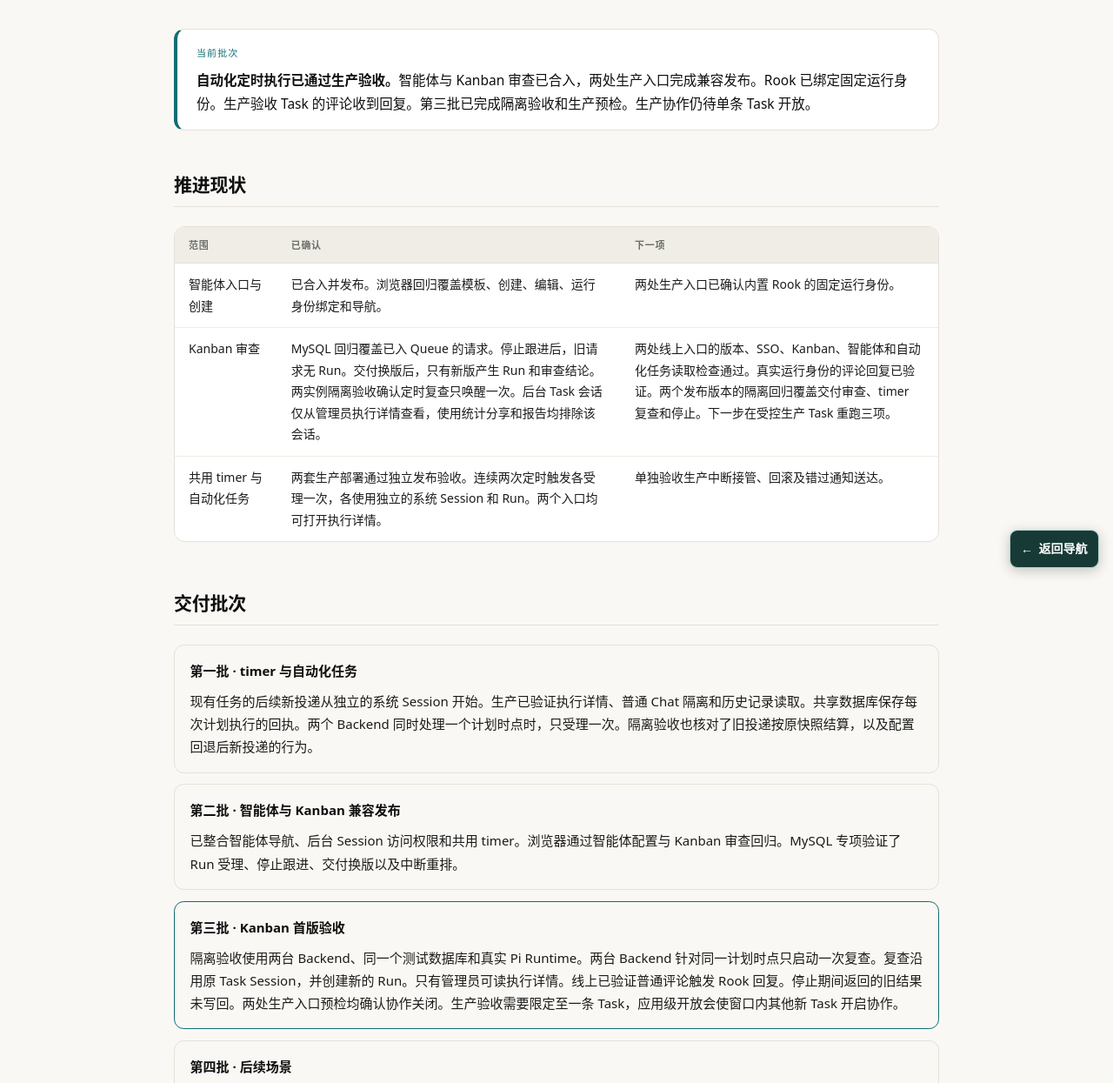
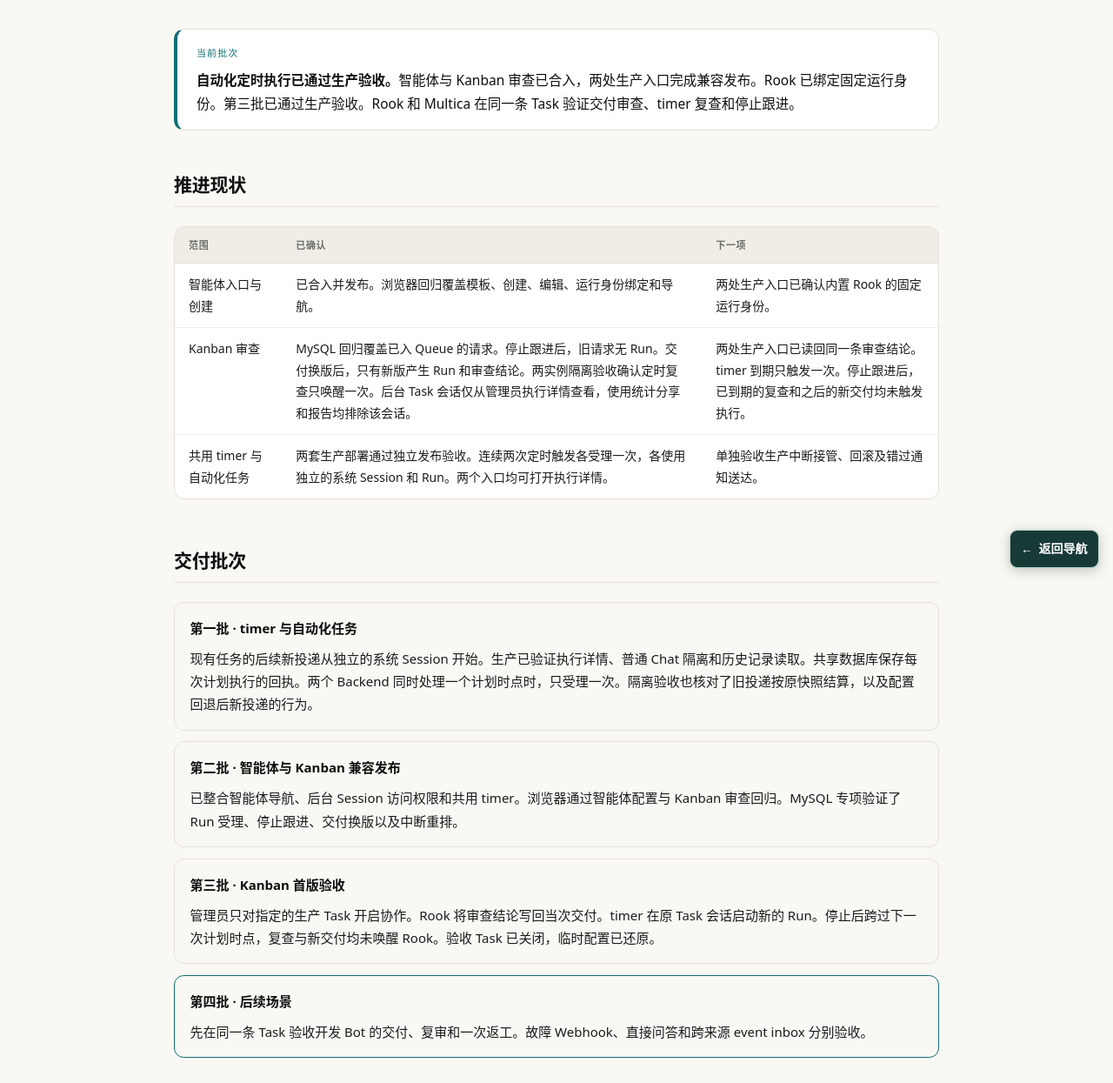
Before and after one commit to feng-y/lemon-pages, a plain HTML site: page public/reports/agent-kanban-progress/index.html in a window 1280 px wide. Shown: the part 131-1376 px from the top of the page at 87% size. Drawn offline with Linux system fonts and the light colour scheme.

Commit message:
Publish reports/agent-kanban-progress

```diff
--- a/public/reports/agent-kanban-progress/index.html
+++ b/public/reports/agent-kanban-progress/index.html
@@ -400,14 +400,14 @@ footer {
   </header>
   <div class="tldr" id="tldr">
     <div class="tldr-label">当前批次</div>
-    <p><strong>自动化定时执行已通过生产验收。</strong>智能体与 Kanban 审查已合入，两处生产入口完成兼容发布。Rook 已绑定固定运行身份。生产验收 Task 的评论收到回复。第三批已完成隔离验收和生产预检。生产协作仍待单条 Task 开放。</p>
+    <p><strong>自动化定时执行已通过生产验收。</strong>智能体与 Kanban 审查已合入，两处生产入口完成兼容发布。Rook 已绑定固定运行身份。第三批已通过生产验收。Rook 和 Multica 在同一条 Task 验证交付审查、timer 复查和停止跟进。</p>
   </div>
   <section id="status"><h2>推进现状</h2><hr class="rule">
     <div class="table-wrap"><table>
       <thead><tr><th scope="col">范围</th><th scope="col">已确认</th><th scope="col">下一项</th></tr></thead>
       <tbody>
         <tr><td>智能体入口与创建</td><td>已合入并发布。浏览器回归覆盖模板、创建、编辑、运行身份绑定和导航。</td><td>两处生产入口已确认内置 Rook 的固定运行身份。</td></tr>
-        <tr><td>Kanban 审查</td><td>MySQL 回归覆盖已入 Queue 的请求。停止跟进后，旧请求无 Run。交付换版后，只有新版产生 Run 和审查结论。两实例隔离验收确认定时复查只唤醒一次。后台 Task 会话仅从管理员执行详情查看，使用统计分享和报告均排除该会话。</td><td>两处线上入口的版本、SSO、Kanban、智能体和自动化任务读取检查通过。真实运行身份的评论回复已验证。两个发布版本的隔离回归覆盖交付审查、timer 复查和停止。下一步在受控生产 Task 重跑三项。</td></tr>
+        <tr><td>Kanban 审查</td><td>MySQL 回归覆盖已入 Queue 的请求。停止跟进后，旧请求无 Run。交付换版后，只有新版产生 Run 和审查结论。两实例隔离验收确认定时复查只唤醒一次。后台 Task 会话仅从管理员执行详情查看，使用统计分享和报告均排除该会话。</td><td>两处生产入口已读回同一条审查结论。timer 到期只触发一次。停止跟进后，已到期的复查和之后的新交付均未触发执行。</td></tr>
         <tr><td>共用 timer 与自动化任务</td><td>两套生产部署通过独立发布验收。连续两次定时触发各受理一次，各使用独立的系统 Session 和 Run。两个入口均可打开执行详情。</td><td>单独验收生产中断接管、回滚及错过通知送达。</td></tr>
       </tbody>
     </table></div>
@@ -418,9 +418,9 @@ footer {
         <p>现有任务的后续新投递从独立的系统 Session 开始。生产已验证执行详情、普通 Chat 隔离和历史记录读取。共享数据库保存每次计划执行的回执。两个 Backend 同时处理一个计划时点时，只受理一次。隔离验收也核对了旧投递按原快照结算，以及配置回退后新投递的行为。</p></article>
       <article><h3>第二批 · 智能体与 Kanban 兼容发布</h3>
         <p>已整合智能体导航、后台 Session 访问权限和共用 timer。浏览器通过智能体配置与 Kanban 审查回归。MySQL 专项验证了 Run 受理、停止跟进、交付换版以及中断重排。</p></article>
-      <article data-current><h3>第三批 · Kanban 首版验收</h3>
-        <p>隔离验收使用两台 Backend、同一个测试数据库和真实 Pi Runtime。两台 Backend 针对同一计划时点只启动一次复查。复查沿用原 Task Session，并创建新的 Run。只有管理员可读执行详情。线上已验证普通评论触发 Rook 回复。停止期间返回的旧结果未写回。两处生产入口预检均确认协作关闭。生产验收需要限定至一条 Task，应用级开放会使窗口内其他新 Task 开启协作。</p></article>
-      <article><h3>第四批 · 后续场景</h3>
+      <article><h3>第三批 · Kanban 首版验收</h3>
+        <p>管理员只对指定的生产 Task 开启协作。Rook 将审查结论写回当次交付。timer 在原 Task 会话启动新的 Run。停止后跨过下一次计划时点，复查与新交付均未唤醒 Rook。验收 Task 已关闭，临时配置已还原。</p></article>
+      <article data-current><h3>第四批 · 后续场景</h3>
         <p>先在同一条 Task 验收开发 Bot 的交付、复审和一次返工。故障 Webhook、直接问答和跨来源 event inbox 分别验收。</p></article>
     </div>
   </section>
@@ -437,6 +437,7 @@ footer {
     <p>企业微信接收消息后，如果 Backend 在保存发送结果前退出，接管实例可能重发。生产接管和企业微信实际送达待验收。</p>
   </section>
   <section id="updates"><h2>更新记录</h2><hr class="rule">
+    <p><time>2026-11-28</time>　第三批通过生产交付审查、timer 复查和停止跟进验收。</p>
     <p><time>2026-11-28</time>　第三批完成发布版本的 Kanban 隔离回归和生产预检。待在单条生产 Task 验收。</p>
     <p><time>2026-11-28</time>　内置 Rook 已绑定固定运行身份。两处生产入口读回同一条验收回复，验收 Task 已关闭。</p>
     <p><time>2026-11-28</time>　两处生产入口完成兼容发布并通过只读检查。Kanban 协作保持关闭，待验收真实 Task。</p>
```
Also changed, not shown: public/index.html (+1 -1 lines), .to-pages/catalog.json.
